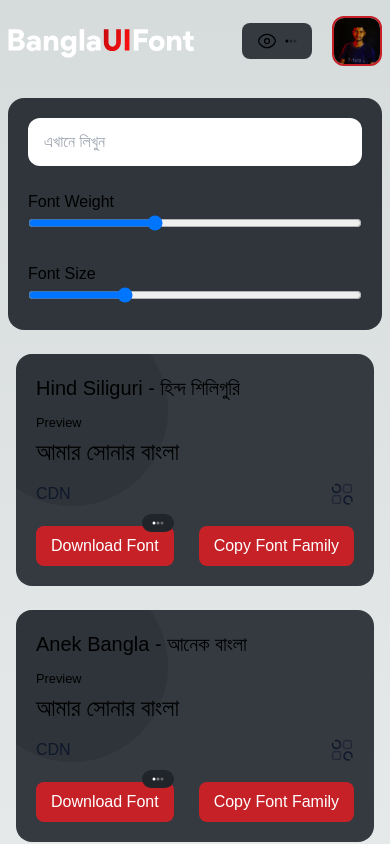
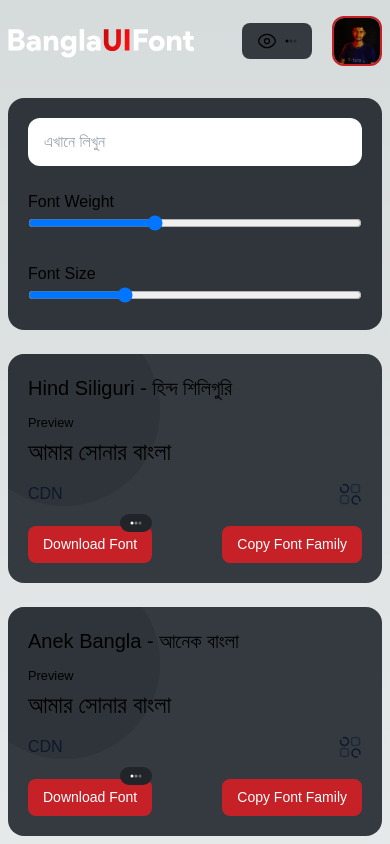
Before and after one commit to ShakilAnsary9/banglauifont-next, a Next.js app: page / in a window 390 px wide. Shown: the top 844 px of the page. Built offline with nearby package versions, Linux system fonts and the light colour scheme; no server answers; the database is empty.

Commit message:
Description Added

```diff
--- a/app/components/FontCard.js
+++ b/app/components/FontCard.js
@@ -182,10 +182,10 @@
                 </div>
               </details>
 
-              <div className="flex justify-between mt-5">
+              <div className="flex justify-between gap-2 mt-5">
                 <a
                   href={font.download_url}
-                  className="card-btn font-down-btn"
+                  className="card-btn font-down-btn text-tm sm:text-inherit"
                   onClick={() => {
                     handleFontDownload(font.id);
                   }}
@@ -247,7 +247,7 @@
                 </a>
 
                 <button
-                  className="card-btn font-copy-btn"
+                  className="card-btn font-copy-btn text-tm sm:text-inherit"
                   onClick={() => copyFontFamily(font.font_family, index)}
                 >
                   Copy Font Family
@@ -268,7 +268,7 @@
 
   return (
     <>
-      <div className="container px-4 sm:px-0 sm:mx-auto">
+      <div className="container px-2 sm:px-0 sm:mx-auto">
         <div className="grid grid-cols-1 md:grid-cols-2 lg:grid-cols-3 gap-6">
           {Object.keys(FontLists).map((key) => (
             <div className="flex flex-col gap-6" key={key}>
--- a/app/layout.js
+++ b/app/layout.js
@@ -2,7 +2,8 @@
 
 export const metadata = {
   title: "Bangla Font CDN - World's Largest Free Bangla Font CDN Library",
-  description: "Generated by create next app",
+  description:
+    "Explore the world's largest free Bangla font CDN library! Access a vast collection of Bangla fonts for your projects hassle-free.",
   icons: {
     icon: "/svg/favicon.svg",
   },
```
